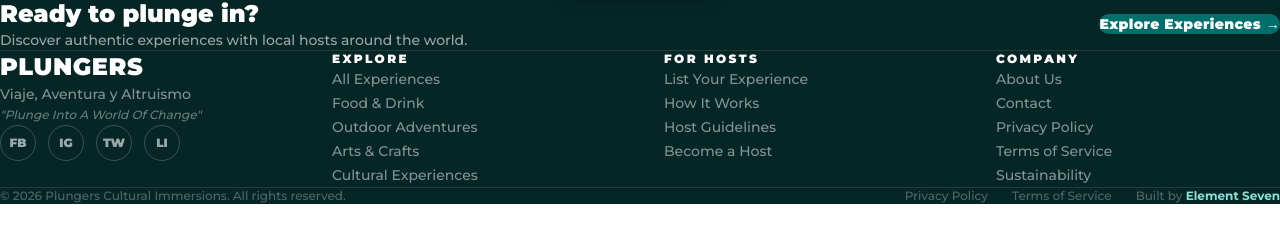
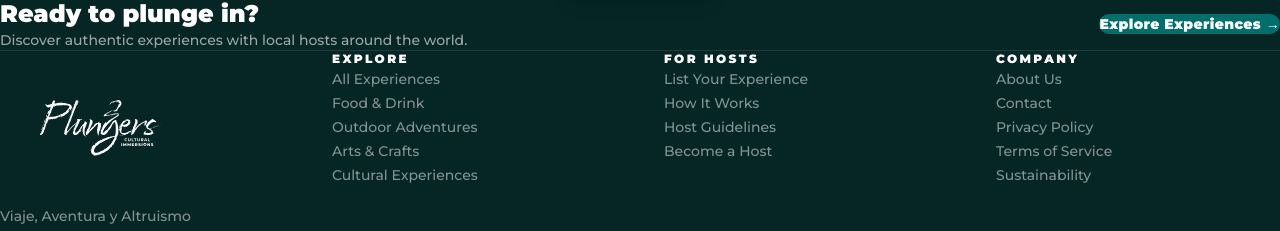
Before and after one commit to cfcastaneda98/plungers-platform, a Next.js app: page / in a window 1280 px wide. Shown: the part 1861-2092 px from the top of the page. Before the commit the page ends 2065 px from the top, so only its background shows below. Built offline with nearby package versions, Linux system fonts and the light colour scheme.

Commit message:
feat: apply Plungers brand colors, typography, logo and favicon

```diff
--- a/src/components/layout/Footer.tsx
+++ b/src/components/layout/Footer.tsx
@@ -65,18 +65,18 @@ export default function Footer() {
 
           {/* Brand */}
           <div className="md:col-span-1">
-            <Link
-              href="/"
-              className="text-2xl font-black text-white mb-5 block tracking-wide"
-              style={{ fontFamily: "'Montserrat', sans-serif" }}
-            >
-              PLUNGERS
+            <Link href="/" className="block mb-5">
+              <img
+                src="/images/plungers-logo.svg"
+                alt="Plungers"
+                className="h-auto w-50 brightness-0 invert"
+              />
             </Link>
             <p className="text-white/50 text-sm leading-relaxed mb-3 font-medium">
               Viaje, Aventura y Altruismo
             </p>
             <p className="text-white/40 text-xs leading-relaxed mb-8 font-medium italic">
-              "Plunge Into A World Of Change"
+              &quot;Plunge Into A World Of Change&quot;
             </p>
 
             {/* Social */}
--- a/src/components/layout/Navbar.tsx
+++ b/src/components/layout/Navbar.tsx
@@ -26,9 +26,9 @@ export default function Navbar() {
           {/* Logo */}
           <Link href="/" className="flex items-center">
             <img
-              src={scrolled ? "/images/plungers-logo.svg" : "/images/plungers-logo.svg"}
+              src={scrolled ? "/images/plungers-logo-dark.svg" : "/images/plungers-logo.svg"}
               alt="Plungers"
-              className="h-auto w-35"
+              className="h-auto w-35 transition-all duration-300"
             />
           </Link>
 
```
Also changed, not shown: public/images/plungers-logo-dark.svg (added).
